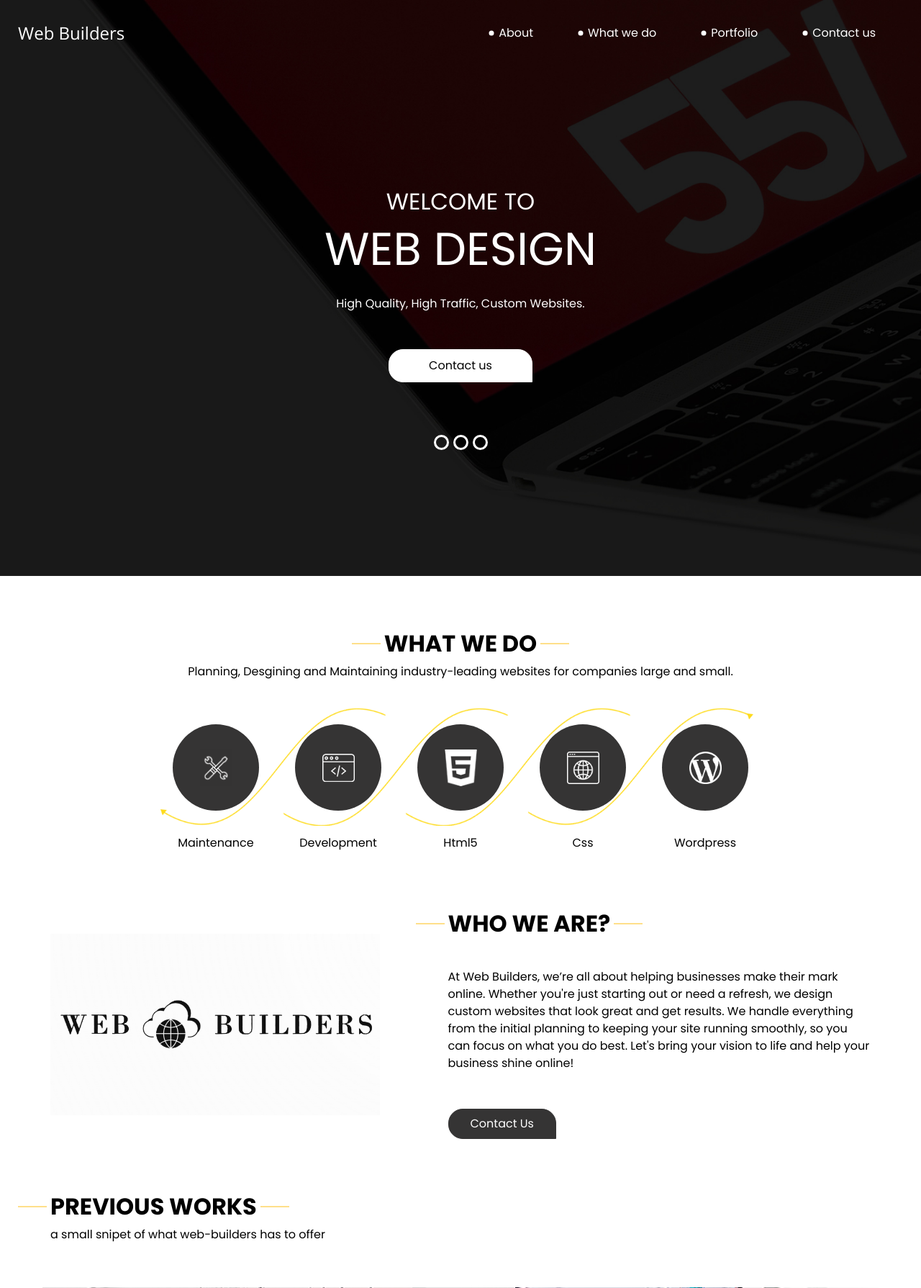
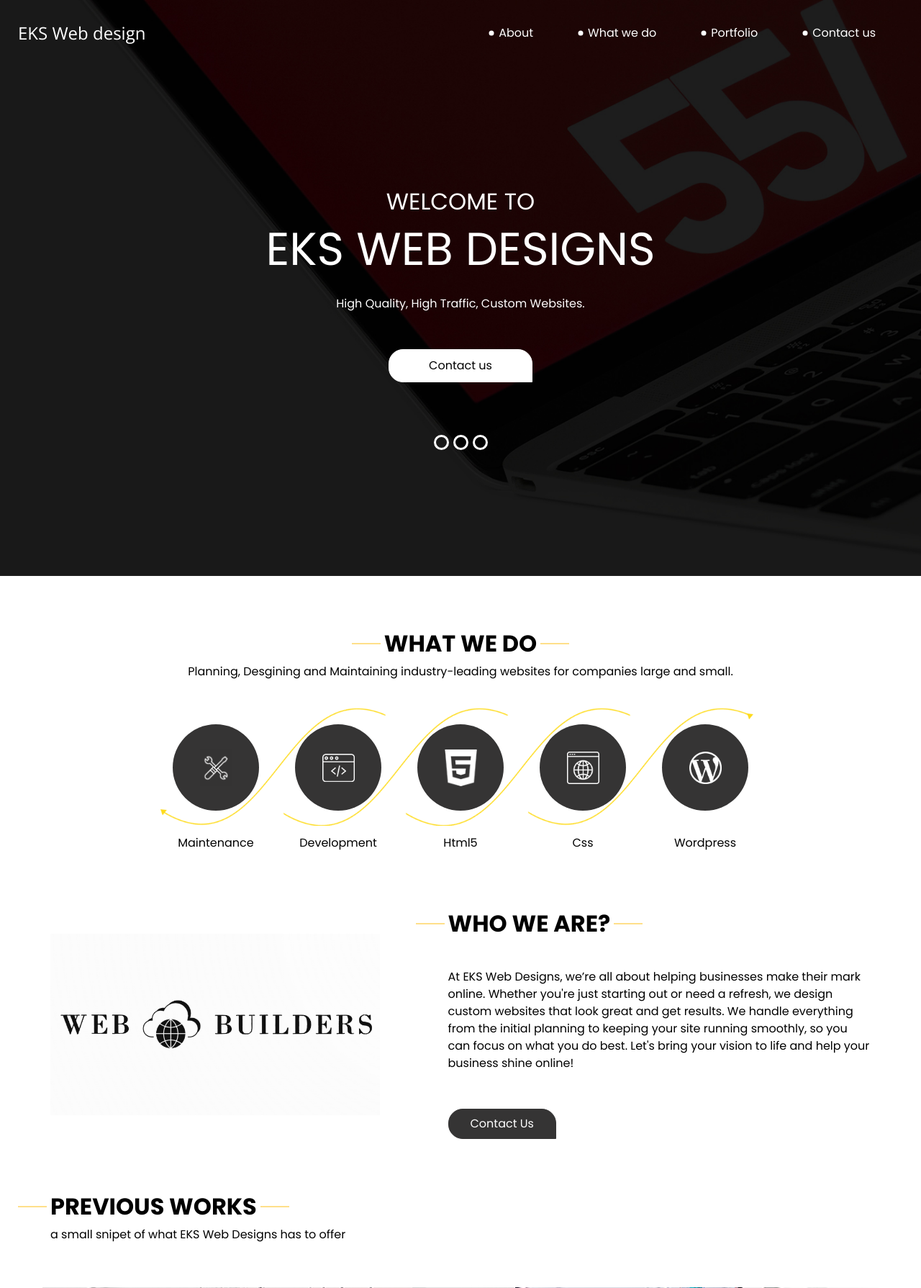
Before and after one commit to S-troup10/web-design, a Flask app: page / in a window 1280 px wide. Shown: the top 1789 px of the page at 72% size. Run offline with Flask 3, Linux system fonts and the light colour scheme; some libraries are stand-ins or nearby versions.

Commit message:
Update index.html

```diff
--- a/templates/index.html
+++ b/templates/index.html
@@ -12,7 +12,7 @@
   <meta name="description" content="" />
   <meta name="author" content="" />
 
-  <title>Web Builders</title>
+  <title>EKS Web Design</title>
 
   <!-- slider stylesheet -->
   <!-- slider stylesheet -->
@@ -74,7 +74,7 @@
         <nav class="navbar navbar-expand-lg custom_nav-container pt-3">
           <a class="navbar-brand">
             <span>
-              Web Builders
+              EKS Web design
             </span>
           </a>
           <button class="navbar-toggler" type="button" data-toggle="collapse" data-target="#navbarSupportedContent" aria-controls="navbarSupportedContent" aria-expanded="false" aria-label="Toggle navigation">
@@ -132,7 +132,7 @@
 
                       </h2>
                       <h1>
-                        Web Design
+                        EKS web designs
                       </h1>
                       <p>
                         High Quality, High Traffic, Custom Websites.
@@ -232,6 +232,7 @@
           </div>
         </div>
         <div class="col-md-7">
+
           <div class="detail-box">
             <div class="heading_container">
               <h2>
@@ -239,7 +240,7 @@
               </h2>
             </div>
             <p>
-              At Web Builders, we’re all about helping businesses make their mark online. Whether you're just starting out or need a refresh, we design custom websites that look great and get results. We handle everything from the initial planning to keeping your site running smoothly, so you can focus on what you do best. Let's bring your vision to life and help your business shine online!
+              At EKS Web Designs, we’re all about helping businesses make their mark online. Whether you're just starting out or need a refresh, we design custom websites that look great and get results. We handle everything from the initial planning to keeping your site running smoothly, so you can focus on what you do best. Let's bring your vision to life and help your business shine online!
             </p>
             <div>
               <a href="#contact" class="nav-link">
@@ -263,7 +264,7 @@
           Previous Works
         </h2>
         <p>
-          a small snipet of what web-builders has to offer
+          a small snipet of what EKS Web Designs has to offer
         </p>
       </div>
       <div class="work_container layout_padding2">
@@ -470,7 +471,6 @@
 
   </div>
 
-  <!-- end contact section -->
 
 
   <!-- info section -->
@@ -503,7 +503,7 @@
                 <img src="{{ url_for('static', filename='images/envelope-white.png') }}" width="18px" alt="">
               </div>
               <p>
-                simontroup27@gmail.com
+                simon.webdesignaus@gmail.com
               </p>
             </div>
           </div>
@@ -533,7 +533,7 @@
   <section class="container-fluid footer_section">
     <p>
       &copy; 2024 All Rights Reserved By
-      <a >web-builders</a>
+      <a >EKS Web Designs</a>
     </p>
   </section>
   <!-- footer section -->
```
